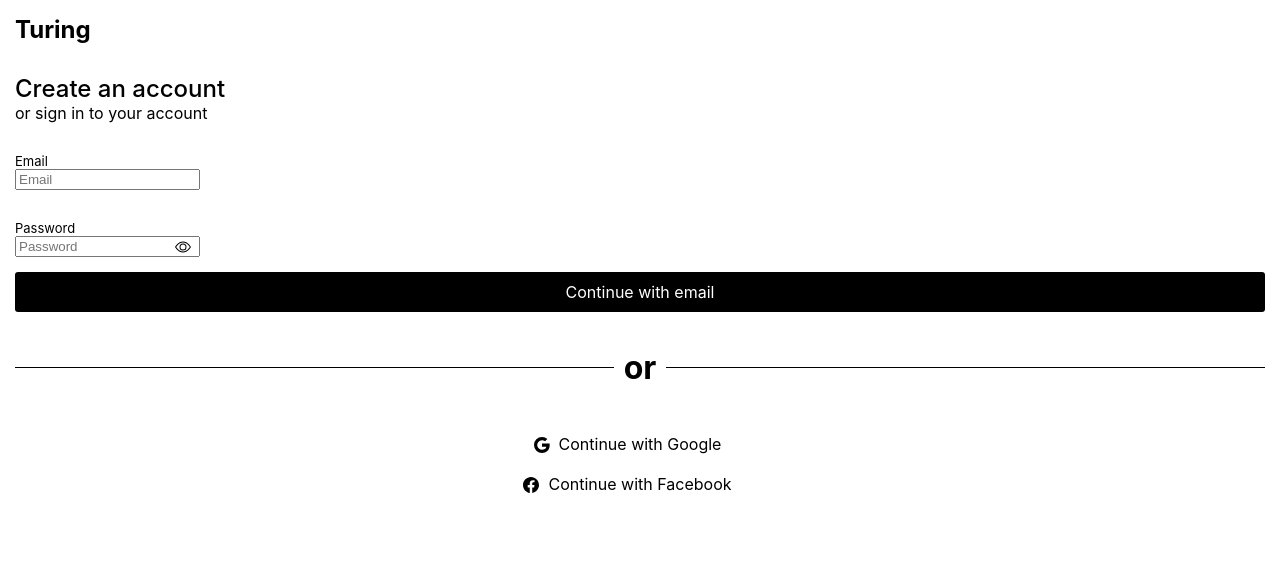
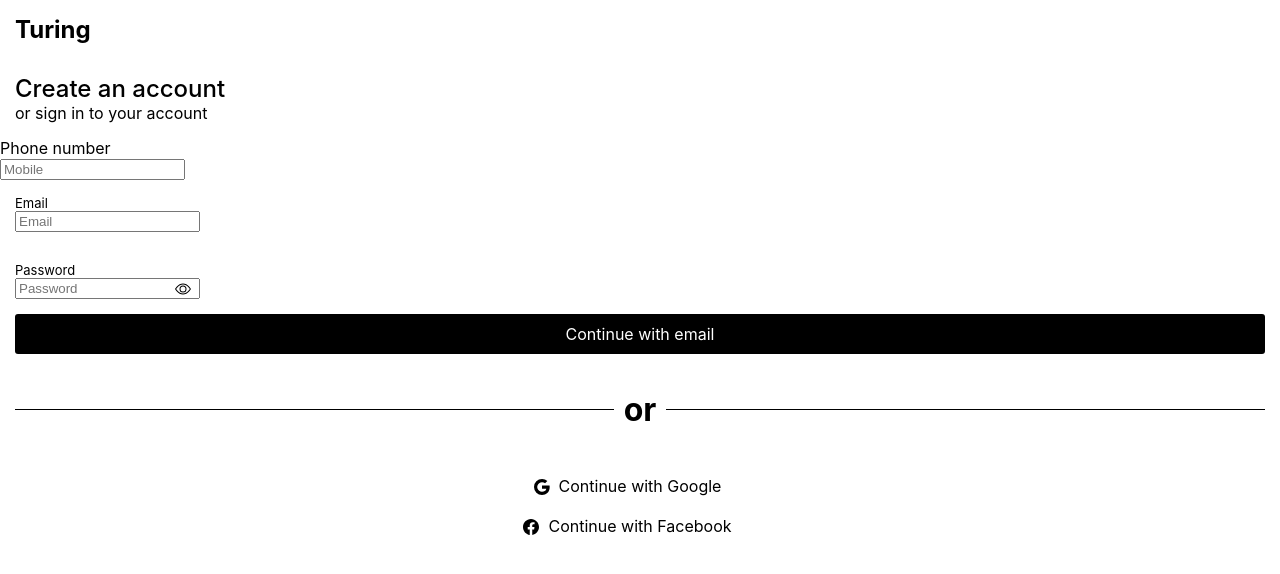
Before and after one commit to AbhiJeet9065/LoginSystem, a React (Create React App) app: page / in a window 1280 px wide. Shown: the top 574 px of the page. Built offline with nearby package versions, Linux system fonts and the light colour scheme.

Commit message:
added code

```diff
--- a/src/App.js
+++ b/src/App.js
@@ -3,15 +3,43 @@
 import './App.css';
 
 export default class App extends Component {
+
   constructor(props) {
     super(props);
     this.state = {
-        status : 0
+        email : '',
+        phoneError : '',
+        emailError : '',
+        phone : ''
     };
   }
 
   checkValidEmail=()=>{
-    console.log("checking Email")  }
+    //console.log("checking Email", this.state.email)
+    if(this.state.email.endsWith("@gmail.com")){
+      console.log("valid email")
+    }else{
+      console.log("invalid email")
+      this.setState({'emailError': 'Invalid Email Id'})
+    }
+  }
+
+  onEmailChange=(event)=>{
+    //console.log(event.target.value)
+    this.setState({email:event.target.value})
+  }
+
+  onMobileChange=(event)=>{
+    //console.log(event.target.value)
+    this.setState({phone : event.target.value})
+  }
+
+  checkValidMobile=()=>{
+    console.log("Checking valid mobile", this.state.phone)
+    if(this.state.phone.length != 10){
+        this.setState({phoneError :  'Invalid phone number'})
+    }
+  }
 
   render(){
   return (
@@ -23,14 +51,32 @@
             Create an account
       </div>
       <div class="third">or sign in to your account</div>
+        <div class="phone">
+            Phone number
+            <div class="phone-input">
+              <input type="text" placeholder="Mobile"
+              onChange={this.onMobileChange}
+              onBlur={this.checkValidMobile}
+              ></input>
+            </div>
+            <div class="email-error">
+            {this.state.phoneError}
+        </div>
+        </div>
         <div class="fourth">
                   Email
                   <div class="moc">
                   <input type="text" class="form-control" placeholder="Email"
                   onBlur={this.checkValidEmail}
+                  onChange={this.onEmailChange}
+                  value={this.state.email}
                   >
                     </input></div>
         </div>
+        <div class="email-error">
+            {this.state.emailError}
+        </div>
+
       <div class="fifth">
             Password
               <div class="doc">
```
Also changed, not shown: 1 other file (tests, documents, lock files or other folders).
